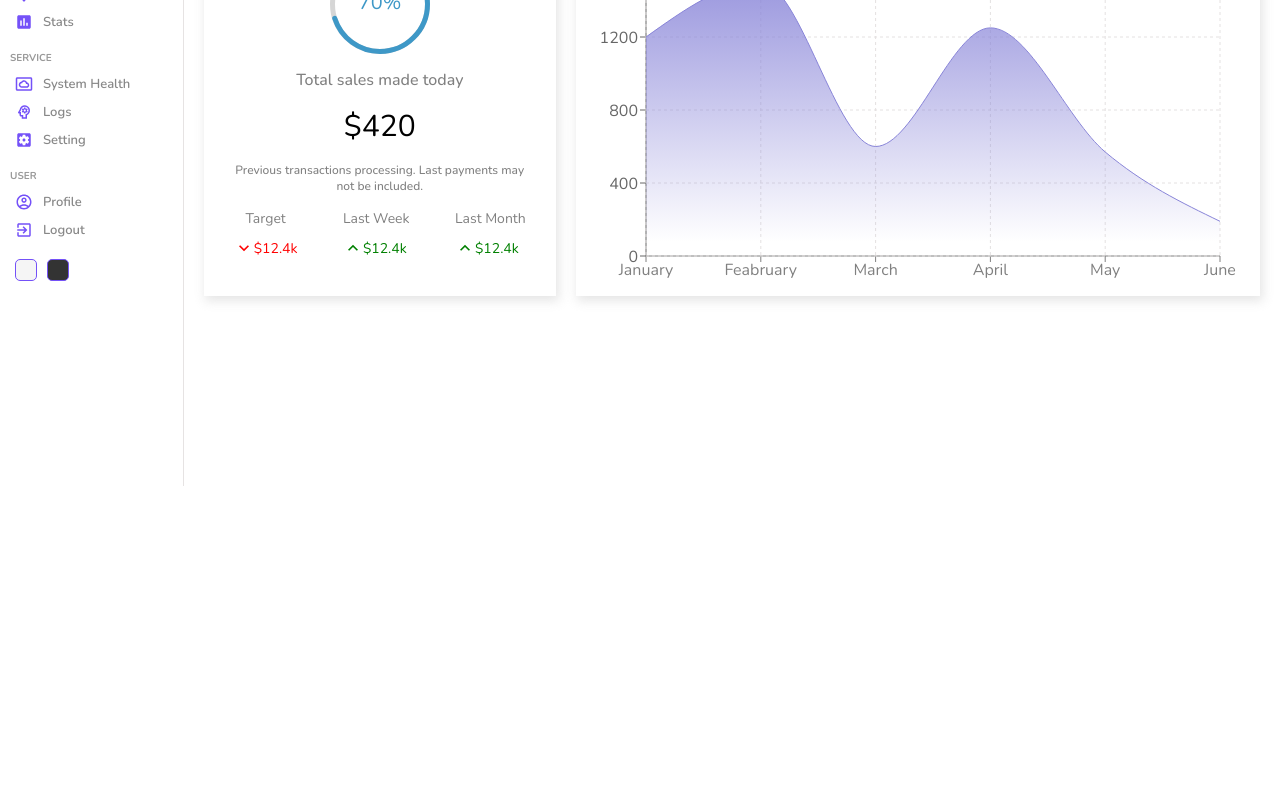
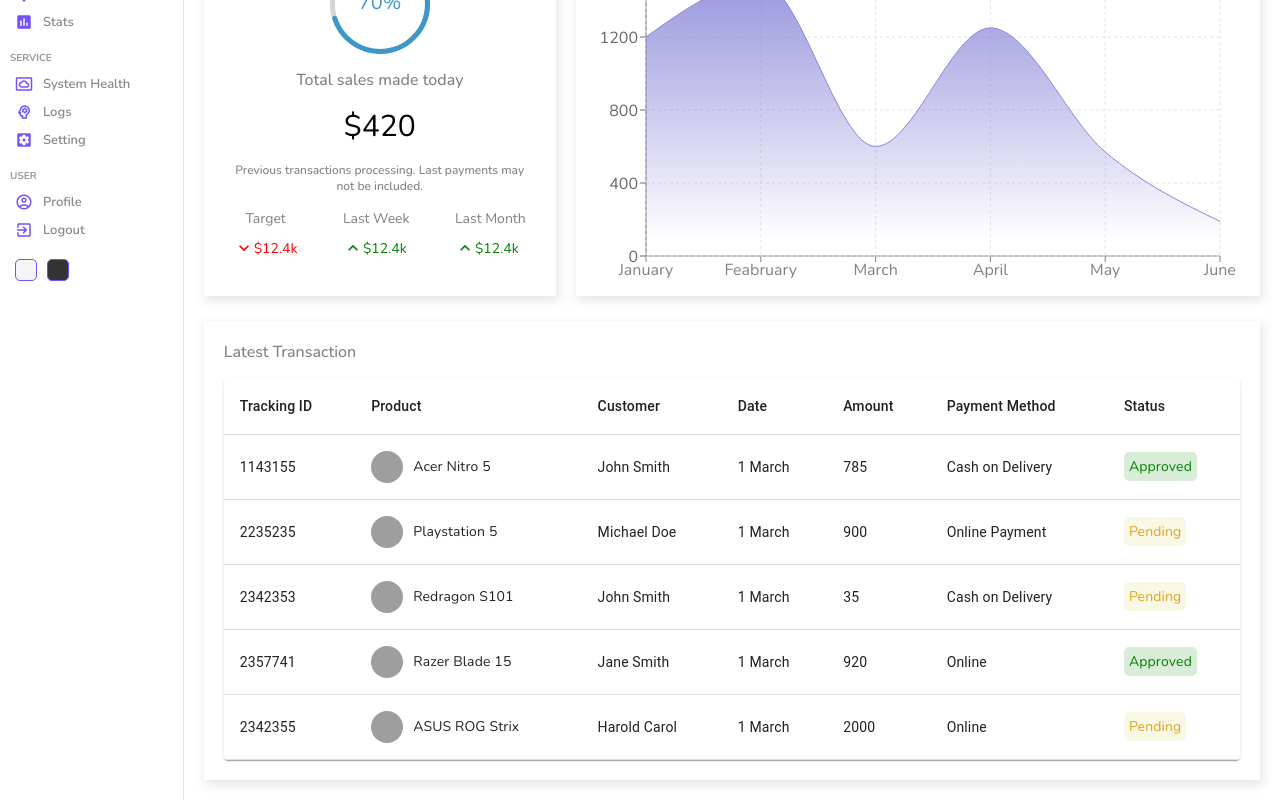
Before and after one commit to Udeesha-Prabhashana/BOOKINGAPP_MERN, a React (Create React App) app in the folder Admin/: page / in a window 1280 px wide. Shown: the part 314-1114 px from the top of the page. Before the commit the page ends 800 px from the top, so only its background shows below. Built offline with nearby package versions, Linux system fonts and the light colour scheme; grey boxes are pictures that could not be loaded.

Commit message:
complete Home page

```diff
--- /dev/null
+++ b/Admin/src/components/table/Table.jsx
@@ -0,0 +1,104 @@
+import "./table.scss"
+import * as React from 'react';
+import Table from '@mui/material/Table';
+import TableBody from '@mui/material/TableBody';
+import TableCell from '@mui/material/TableCell';
+import TableContainer from '@mui/material/TableContainer';
+import TableHead from '@mui/material/TableHead';
+import TableRow from '@mui/material/TableRow';
+import Paper from '@mui/material/Paper';
+
+const List = () => {
+
+    const rows = [
+    {
+      id: 1143155,
+      product: "Acer Nitro 5",
+      img: "https://m.media-amazon.com/images/I/81bc8mA3nKL._AC_UY327_FMwebp_QL65_.jpg",
+      customer: "John Smith",
+      date: "1 March",
+      amount: 785,
+      method: "Cash on Delivery",
+      status: "Approved",
+    },
+    {
+      id: 2235235,
+      product: "Playstation 5",
+      img: "https://m.media-amazon.com/images/I/31JaiPXYI8L._AC_UY327_FMwebp_QL65_.jpg",
+      customer: "Michael Doe",
+      date: "1 March",
+      amount: 900,
+      method: "Online Payment",
+      status: "Pending",
+    },
+    {
+      id: 2342353,
+      product: "Redragon S101",
+      img: "https://m.media-amazon.com/images/I/71kr3WAj1FL._AC_UY327_FMwebp_QL65_.jpg",
+      customer: "John Smith",
+      date: "1 March",
+      amount: 35,
+      method: "Cash on Delivery",
+      status: "Pending",
+    },
+    {
+      id: 2357741,
+      product: "Razer Blade 15",
+      img: "https://m.media-amazon.com/images/I/71wF7YDIQkL._AC_UY327_FMwebp_QL65_.jpg",
+      customer: "Jane Smith",
+      date: "1 March",
+      amount: 920,
+      method: "Online",
+      status: "Approved",
+    },
+    {
+      id: 2342355,
+      product: "ASUS ROG Strix",
+      img: "https://m.media-amazon.com/images/I/81hH5vK-MCL._AC_UY327_FMwebp_QL65_.jpg",
+      customer: "Harold Carol",
+      date: "1 March",
+      amount: 2000,
+      method: "Online",
+      status: "Pending",
+    },
+  ];
+  return (
+    <TableContainer component={Paper} className="table">
+      <Table sx={{ minWidth: 650 }} aria-label="simple table">
+        <TableHead>
+          <TableRow>
+            <TableCell className="tableCell">Tracking ID</TableCell>
+            <TableCell className="tableCell">Product</TableCell>
+            <TableCell className="tableCell">Customer</TableCell>
+            <TableCell className="tableCell">Date</TableCell>
+            <TableCell className="tableCell">Amount</TableCell>
+            <TableCell className="tableCell">Payment Method</TableCell>
+            <TableCell className="tableCell">Status</TableCell>
+          </TableRow>
+        </TableHead>
+        <TableBody>
+          {rows.map((row) => (
+            <TableRow key={row.id} >
+              <TableCell className="tableCell"> {row.id} </TableCell>
+                  <TableCell className="tableCell">
+                      <div className="cellWrapper">
+                          <img src={row.img} alt="" className="image" />
+                          {row.product}
+                      </div>
+                  </TableCell>
+              <TableCell className="tableCell">{row.customer}</TableCell>
+              <TableCell className="tableCell">{row.date}</TableCell>
+              <TableCell className="tableCell">{row.amount}</TableCell>
+              <TableCell className="tableCell">{row.method}</TableCell>
+                  <TableCell className="tableCell">
+                      <span className={`status ${ row.status }`}> {row.status} </span>   {/* when define like this we can use to change the status when change*/}
+                  </TableCell>
+            </TableRow>
+          ))}
+        </TableBody>
+      </Table>
+    </TableContainer>
+  )
+}
+
+export default List
--- /dev/null
+++ b/Admin/src/components/table/table.scss
@@ -0,0 +1,30 @@
+.table{
+    .cellWrapper{
+        display: flex;
+        align-items: center;
+
+        .image{
+            width: 32px;
+            height: 32px;
+            border-radius: 50%;
+            margin-right: 10px;
+            object-fit: cover;
+
+        }
+    }
+
+    .status{
+        padding: 5px;
+        border-radius: 5px;
+
+        &.Approved{
+            color: green;
+            background-color: rgba(0,128,0,0.151);
+        }
+        &.Pending {
+            color: goldenrod;
+            background-color: rgba(189, 189, 3, 0.103)
+        }
+
+    }
+}
--- a/Admin/src/pages/home/Home.jsx
+++ b/Admin/src/pages/home/Home.jsx
@@ -3,6 +3,7 @@
 import Navbar from "../../components/navbar/Navbar";
 import Sidebar from "../../components/sidebar/Sidebar";
 import Widget from "../../components/widget/Widget";
+import List from "../../components/table/Table";
 import "./home.scss";
 
 
@@ -22,6 +23,10 @@
                     <Featured />
                     <Chart/>
                 </div>
+                <div className="listContainer">
+                    <div className="listTitle"> Latest Transaction</div>
+                    <List />
+                </div>
             </div>
         </div>
     )
--- a/Admin/src/pages/home/home.scss
+++ b/Admin/src/pages/home/home.scss
@@ -14,6 +14,18 @@
 
     .charts{
         padding: 5px 20px;
+    }
 
+    .listContainer{
+        -webkit-box-shadow: 2px 4px 10px 1px rgba(0, 0, 0, 0.47);    //use to get some box to write some contient in side the box
+        box-shadow: 2px 4px 10px 1px rgba(201, 201, 201, 0.47);
+        padding: 20px;
+        margin: 20px;
+
+        .listTitle{
+            font-weight: 500;
+            color: gray;
+            margin-bottom: 15px;
+        }
     }
 }
```
